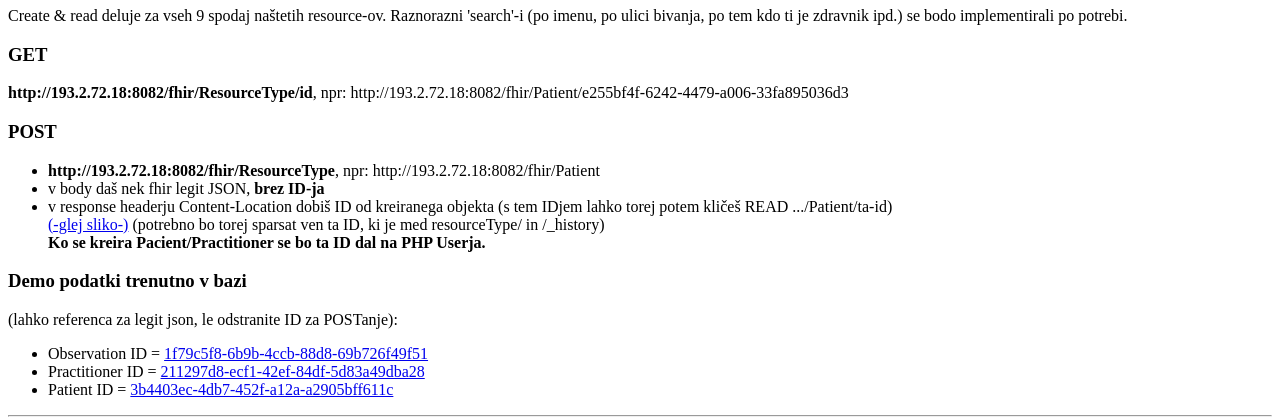
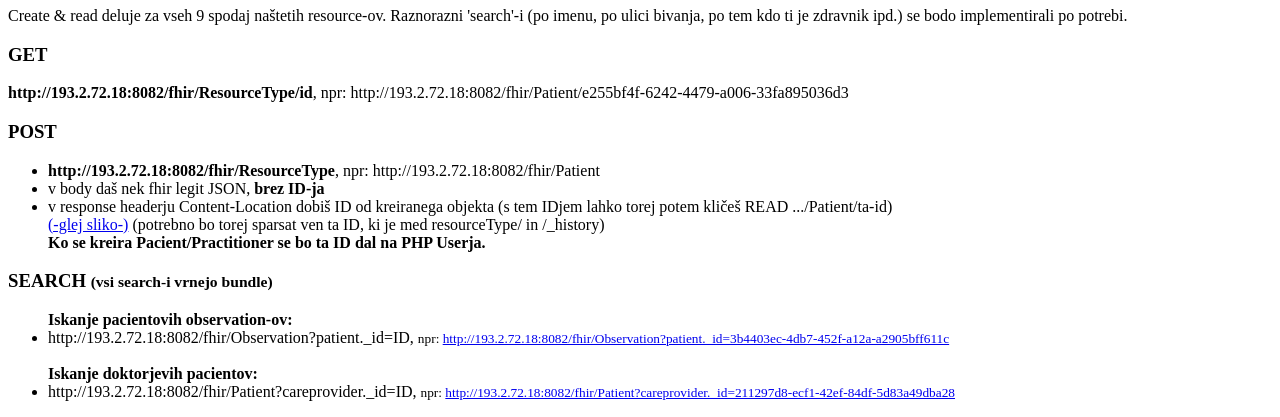
Before and after one commit to gasperr/tpo-fhir-doc, a plain HTML site: page index.html in a window 1280 px wide. Shown: the part 73-490 px from the top of the page. Drawn offline with Linux system fonts and the light colour scheme.

Commit message:
added search documentation

```diff
--- a/index.html
+++ b/index.html
@@ -17,6 +17,14 @@ Create & read deluje za vseh 9 spodaj naštetih resource-ov. Raznorazni 'search'
 <li>v response headerju Content-Location dobiš ID od kreiranega objekta (s tem IDjem lahko torej potem kličeš READ .../Patient/ta-id)</li>
 <a href="http://postimg.org/image/6ceg5f5dp/">(-glej sliko-)</a>  (potrebno bo torej sparsat ven ta ID, ki je med resourceType/ in /_history)
 <br><strong>Ko se kreira Pacient/Practitioner se bo ta ID dal na PHP Userja.</strong>
+</ul>
+
+<h3>SEARCH   <small>(vsi search-i vrnejo bundle)</small></h3>
+<ul>
+<strong>Iskanje pacientovih observation-ov:</strong>
+<li>http://193.2.72.18:8082/fhir/Observation?patient._id=ID, <small>npr: <a href="http://193.2.72.18:8082/fhir/Observation?patient._id=3b4403ec-4db7-452f-a12a-a2905bff611c" target="_blank">http://193.2.72.18:8082/fhir/Observation?patient._id=3b4403ec-4db7-452f-a12a-a2905bff611c</a></small></li>
+<br><strong>Iskanje doktorjevih pacientov:</strong>
+<li>http://193.2.72.18:8082/fhir/Patient?careprovider._id=ID, <small>npr: <a href="http://193.2.72.18:8082/fhir/Patient?careprovider._id=211297d8-ecf1-42ef-84df-5d83a49dba28" target="_blank">http://193.2.72.18:8082/fhir/Patient?careprovider._id=211297d8-ecf1-42ef-84df-5d83a49dba28</a></small></li>
 </ul>
 
 <h3>Demo podatki trenutno v bazi</h3> (lahko referenca za legit json, le odstranite ID za POSTanje):
```
